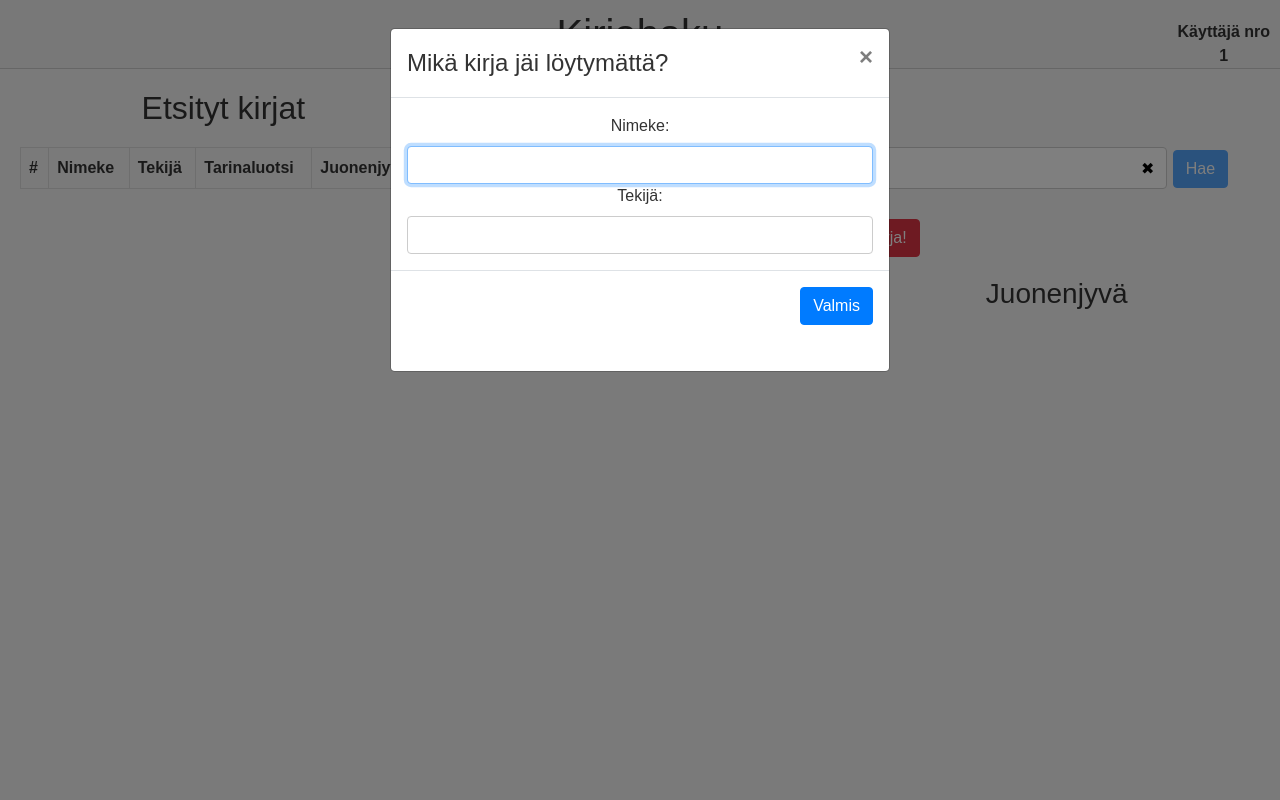
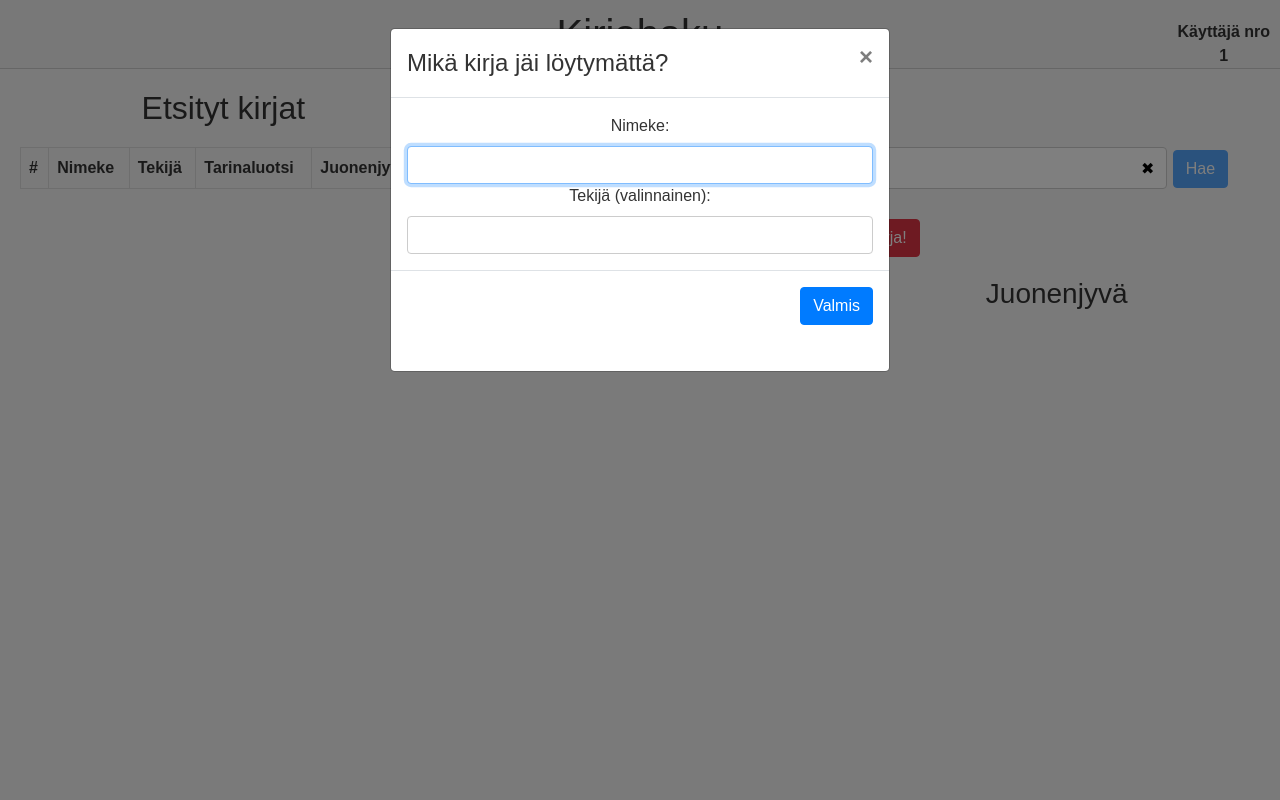
Before and after one commit to NatLibFi/kivepa-booksearch-workshop, a Flask app: page / in a window 1280 px wide, after a click on "Seuraava kirja!". Run offline with Flask 3, Linux system fonts and the light colour scheme; data comes from the database, SQL or seed files in the repository; data that the repository does not hold is empty; some libraries are stand-ins or nearby versions.

Commit message:
Add "optional" description to author field of proceed modal

```diff
--- a/templates/index.html
+++ b/templates/index.html
@@ -47,7 +47,7 @@
                             <div class="modal-body">
                                 <label for="title">Nimeke:</label>
                                 <input type="text" id="title" name="title" class="form-control">
-                                <label for="authors">Tekijä:</label>
+                                <label for="authors">Tekijä (valinnainen):</label>
                                 <input type="text" id="authors" name="authors" class="form-control">
                             </div>
                             <div class="modal-footer">
```
